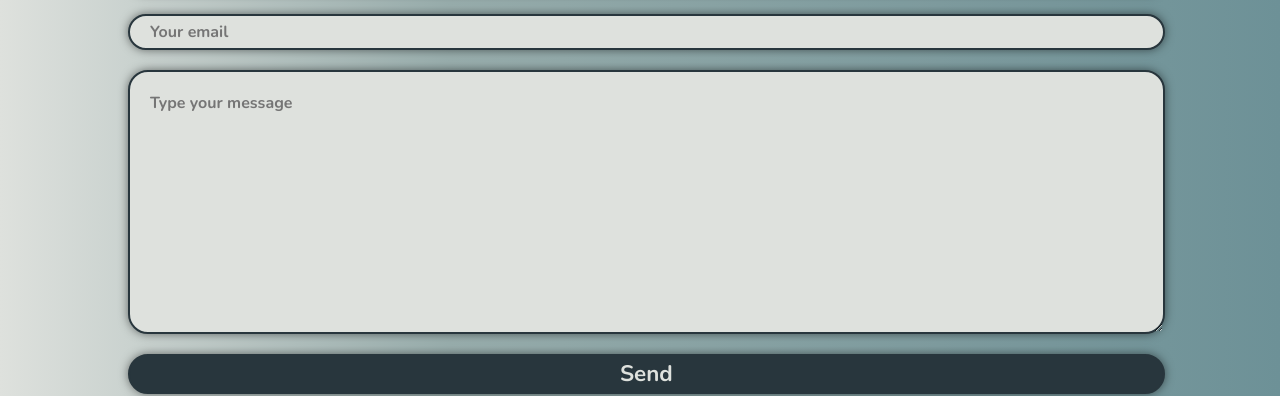
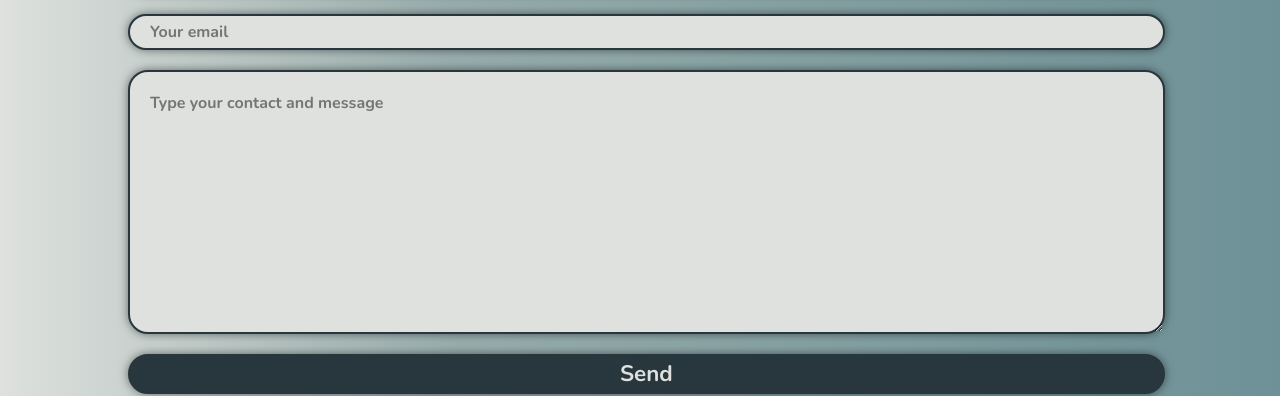
Before and after one commit to nipunadk/portfolio, a React (Create React App) app: page / in a window 1280 px wide. Shown: the part 1788-2184 px from the top of the page. Built offline with nearby package versions, Linux system fonts and the light colour scheme.

Commit message:
Updated contact form email tokens

```diff
--- a/src/components/Contact.js
+++ b/src/components/Contact.js
@@ -14,7 +14,7 @@ export default function Contact() {
     e.preventDefault();
     emailjs
       .sendForm(
-        "service_ox3539s",
+        "service_737h1hq",
         "template_e9m2pvb",
         form.current,
         "TllB92PtIX2KGPW-i"
@@ -47,7 +47,7 @@ export default function Contact() {
               required
             />
             <textarea
-              placeholder="Type your message"
+              placeholder="Type your contact and message"
               rows={10}
               name="message"
             />
@@ -56,10 +56,10 @@ export default function Contact() {
             </button>
             <span>
               {sucess
-                ? "Your message has been sent! Thank you!"
+                ? "Your message has been sent !"
                 : ""}{" "}
             </span>
-            <span>{error ? "Something went wrong :(" : ""} </span>
+            <span>{error ? "Something went wrong :( Please use linkedIn/mobile to reach him while we look into it. Email-Team" : ""} </span>
           </form>
           <div className="contact">
             <span>
```
